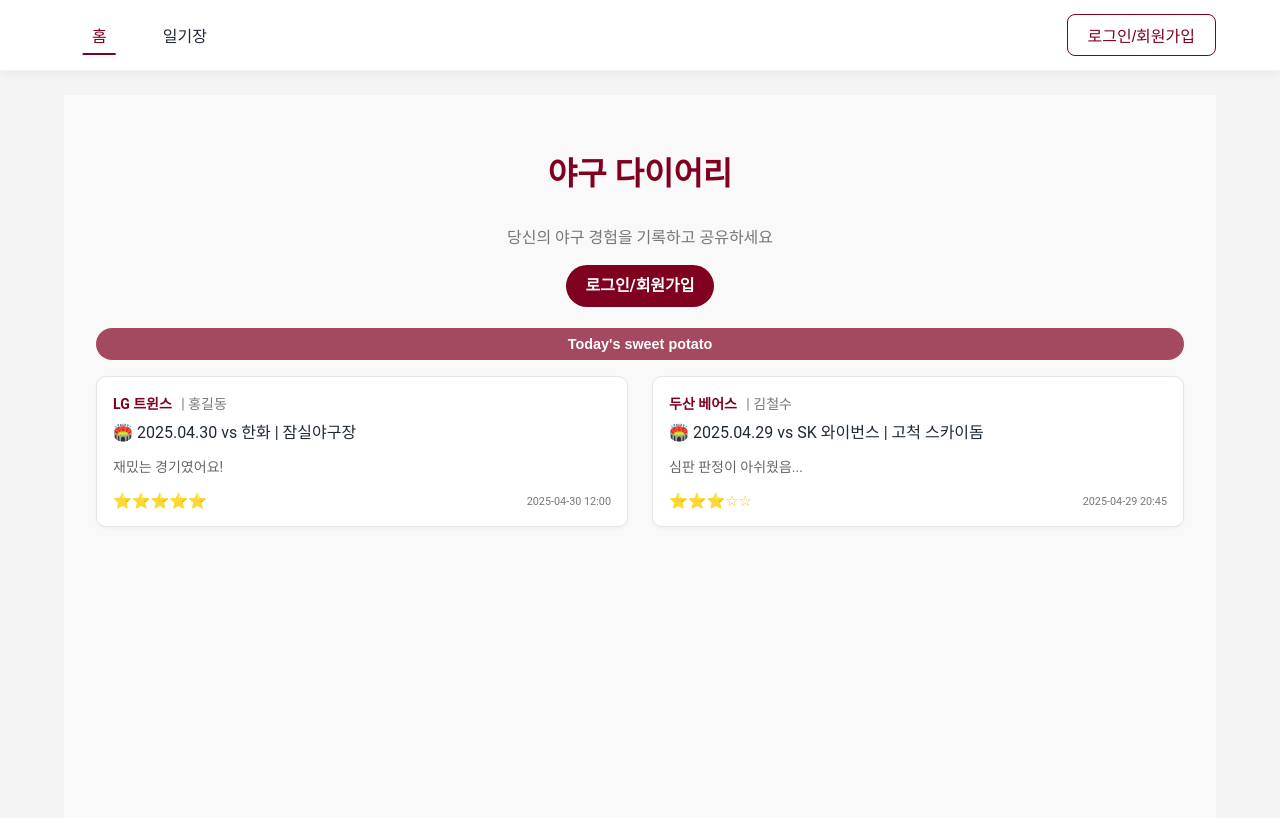
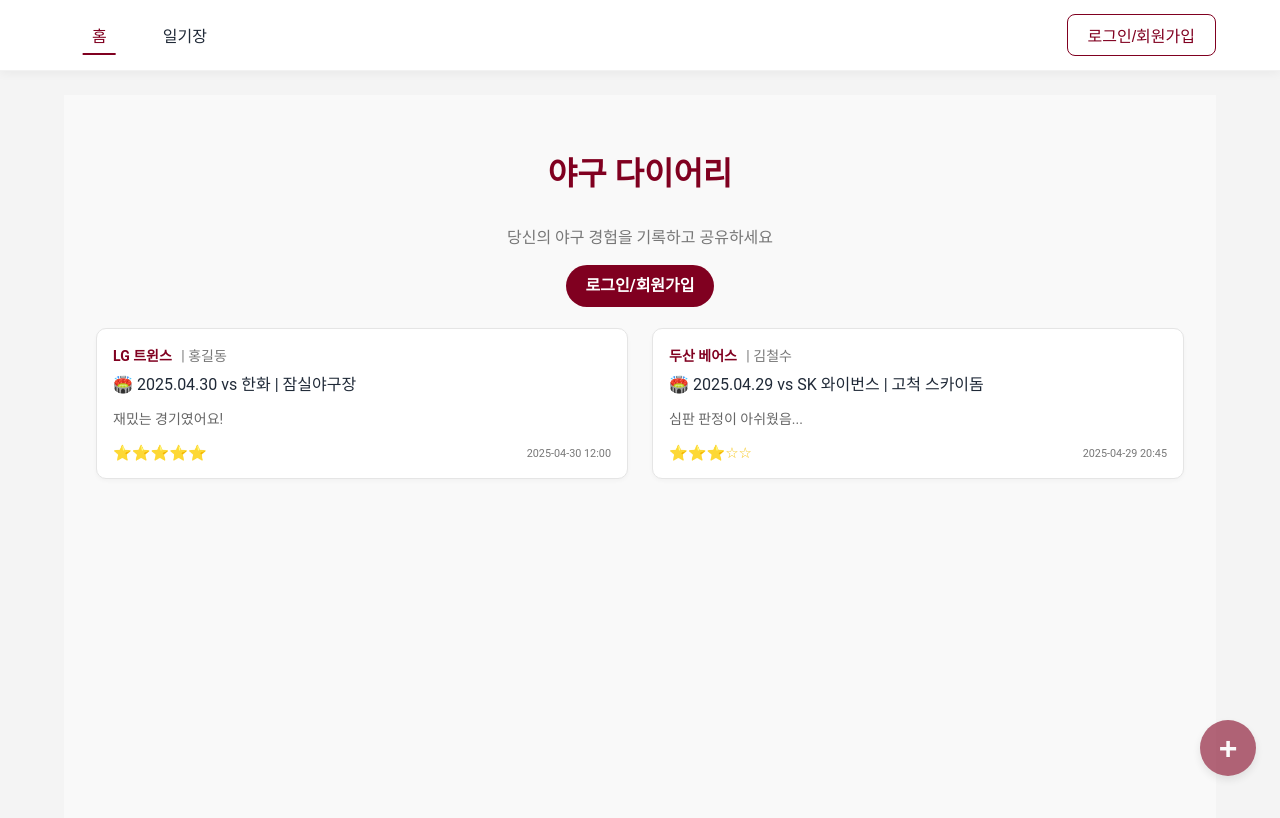
Before and after one commit to eugene225/baseball-server, a React (Create React App) app in the folder frontend/: page / in a window 1280 px wide. Shown: the top 818 px of the page. Built offline with nearby package versions, Linux system fonts and the light colour scheme; no server answers.

Commit message:
frontend - component : 리뷰 작성을 위한 floating button 추가

```diff
--- a/frontend/src/components/main/MainPage.css
+++ b/frontend/src/components/main/MainPage.css
@@ -108,16 +108,31 @@
   margin-bottom: 1rem;
 }
 
-.write-review-button {
-  background-color: var(--main-color);
+.floating-write-button {
+  position: fixed;
+  bottom: 24px;
+  right: 24px;
+  width: 56px;
+  height: 56px;
+  background-color: #800020; /* 버건디 */
   color: white;
-  padding: 0.5rem 1rem;
+  font-size: 32px;
   border: none;
-  border-radius: 999px;
-  font-size: 0.9rem;
-  font-weight: bold;
-  cursor: not-allowed;
-  opacity: 0.7;
+  border-radius: 50%;
+  box-shadow: 0 4px 8px rgba(0, 0, 0, 0.15);
+  cursor: not-allowed; /* 비활성화 상태 */
+  display: flex;
+  align-items: center;
+  justify-content: center;
+  transition: background-color 0.2s ease;
+}
+
+.floating-write-button:disabled {
+  opacity: 0.6;
+}
+
+.floating-write-button:not(:disabled):hover {
+  background-color: #a00030;
 }
 
 /* 반응형 */
--- a/frontend/src/components/main/MainPage.tsx
+++ b/frontend/src/components/main/MainPage.tsx
@@ -79,21 +79,20 @@ const MainPage: React.FC = () => {
         )}
 
         <div className="board-container" role="navigation" aria-label="메인 메뉴">
-          {/* Other menu links... */}
+
         </div>
 
         <section className="review-feed">
-          <div className="review-feed-header">
-            <button className="write-review-button" disabled>
-              Today's sweet potato
-            </button>
-          </div>
-
           <div className="review-list">
             {reviews.map((review, idx) => (
               <ReviewCard key={idx} {...review} />
             ))}
           </div>
+
+          {/* 플로팅 버튼 */}
+          <button className="floating-write-button" disabled>
+            +
+          </button>
         </section>
 
       </main>
```
